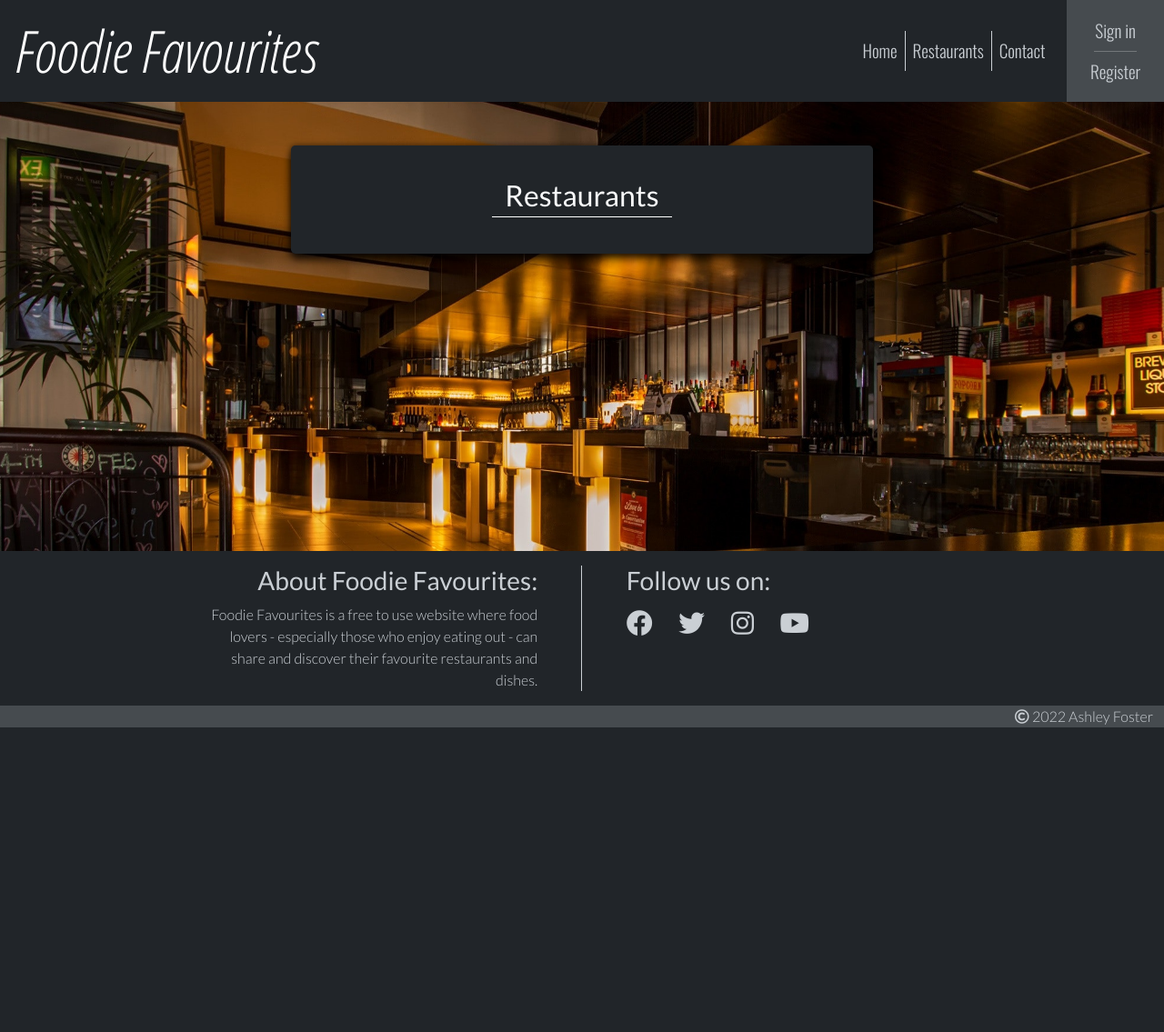
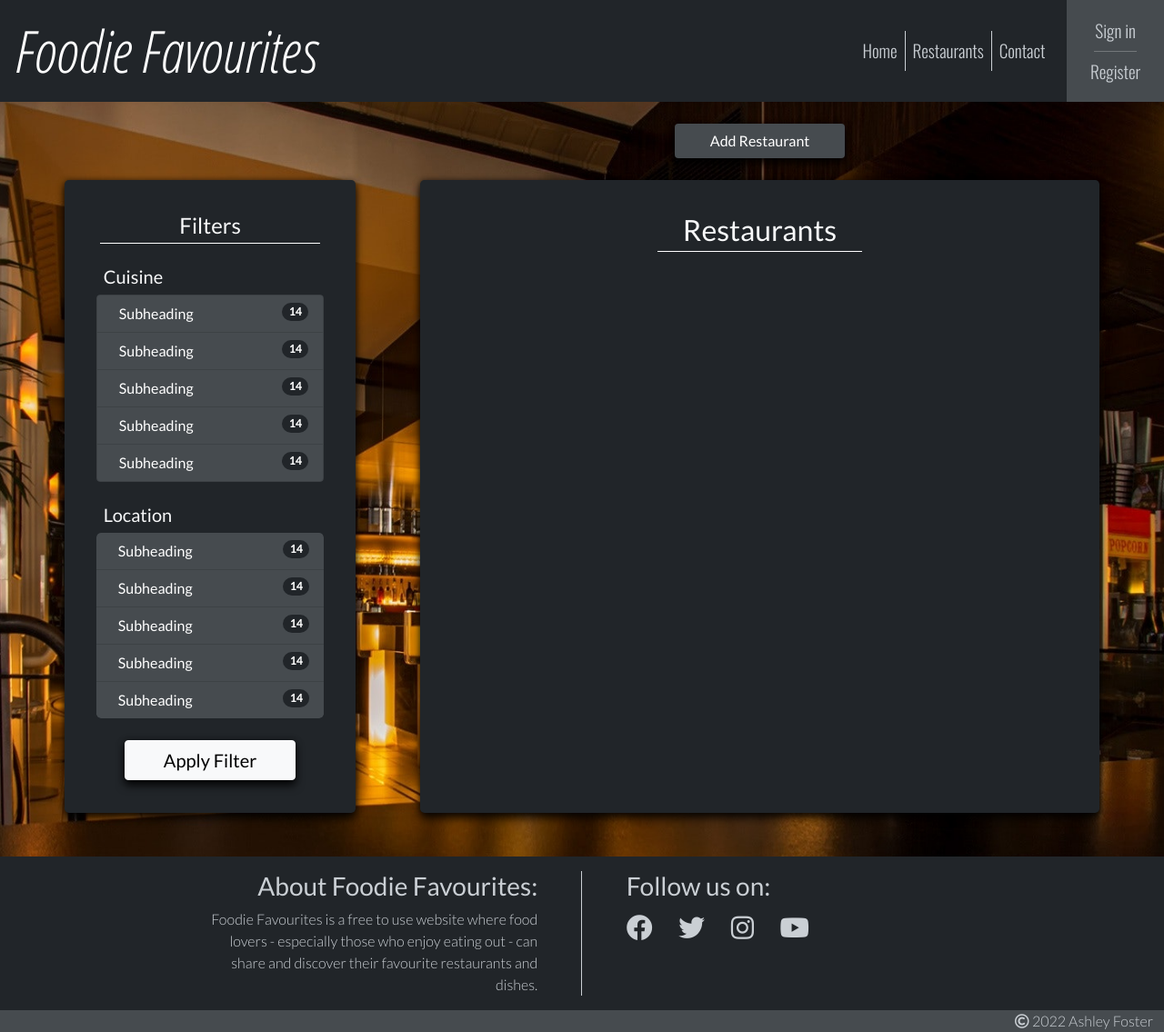
Before and after one commit to AshFoster/foodie-favourites, a Django app: page /restaurants/ in a window 1280 px wide. Shown: the whole page at 91% size. Before the commit the page ends 800 px from the top, so only its background shows below. Run offline with Django 3.2, Linux system fonts and the light colour scheme; data that the repository does not hold is empty.

Commit message:
Add code to display filters section on restaurants.html

```diff
--- a/static/css/style.css
+++ b/static/css/style.css
@@ -70,6 +70,10 @@ main {
     max-width: 1400px;
 }
 
+.mw-1600px {
+    max-width: 1600px;
+}
+
 
 /* Box shadows */
 .box-shadow-custom {
@@ -105,6 +109,17 @@ main {
     width: 100%;
     max-height: 25vh;
     object-fit: cover;
+}
+
+.list-group {
+    max-height: 40vh;
+    overflow-y: auto;
+    -webkit-overflow-scrolling: touch;
+}
+
+.list-group .list-group-item {
+    background-color: var(--custom-color-lighter-dark);
+    color: var(--custom-color-white);
 }
 
 
@@ -163,6 +178,12 @@ footer .vr {
 
 
 /* ---------------------------------------------------- MEDIA QUERIES */
+@media screen and (max-width: 368px) {
+    .fs-small-custom button {
+        font-size: .8em !important;
+    }
+}
+
 @media screen and (min-width: 368px) {
     .navbar-custom .navbar-brand {
         font-size: 3em !important;
@@ -182,6 +203,10 @@ footer .vr {
 
     #main-nav li:nth-last-child(2) {
         border-right: none;
+    }
+
+    .w-sm-75 {
+        width: 75%;
     }
 }
 
@@ -209,4 +234,12 @@ footer .vr {
     .navbar-custom .navbar-brand {
         font-size: 4em !important;
     }
+
+    .w-xl-25 {
+        width: 25% !important;
+    }
+
+    .w-xl-100 {
+        width: 100%;
+    }
 }
--- a/templates/restaurants.html
+++ b/templates/restaurants.html
@@ -4,8 +4,93 @@
 
 <div class="bg-img bg-img-restaurant"></div>
 
+<div class="containter-fluid">
+    <div class="row w-sm-75 w-xl-100 mt-4 mb-3 my-xl-4 mx-auto mw-1600px justify-content-evenly fs-small-custom">
+        <button class="d-xl-none col-4 col-lg-3 btn bg-lighter-dark-custom text-white box-shadow-custom">Fliters</button>
+        <div class="d-none d-xl-block col-xl-3"></div>
+        <div class="d-flex col-4 col-lg-3 col-xl-7 p-0 justify-content-center">
+            <button class="w-100 w-xl-25 btn bg-lighter-dark-custom text-white box-shadow-custom">Add Restaurant</button>
+        </div>
+    </div>
+    <div class="row justify-content-evenly mw-1600px mx-auto">
+        <div class="d-none d-xl-block col-xl-3 mb-5 py-4 bg-dark rounded-3 box-shadow-custom h-100">
+            <div class="row justify-content-center page-title">
+                <div class="col-10 mb-1 p-2 text-light">
+                    <h4 class="text-center m-1">Filters</h4>
+                    <hr class="m-1">
+                    <h5 class="mt-4 ps-2">Cuisine</h5>
+                    <ul class="list-group list-group-flushrounded-3">
+                        <li class="list-group-item d-flex justify-content-between align-items-start">
+                            <div class="ms-2 me-auto">
+                                <div>Subheading</div>
+                            </div>
+                            <span class="badge bg-dark rounded-pill">14</span>
+                        </li>
+                        <li class="list-group-item d-flex justify-content-between align-items-start">
+                            <div class="ms-2 me-auto">
+                                <div>Subheading</div>
+                            </div>
+                            <span class="badge bg-dark rounded-pill">14</span>
+                        </li>
+                        <li class="list-group-item d-flex justify-content-between align-items-start">
+                            <div class="ms-2 me-auto">
+                                <div>Subheading</div>
+                            </div>
+                            <span class="badge bg-dark rounded-pill">14</span>
+                        </li>
+                        <li class="list-group-item d-flex justify-content-between align-items-start">
+                            <div class="ms-2 me-auto">
+                                <div>Subheading</div>
+                            </div>
+                            <span class="badge bg-dark rounded-pill">14</span>
+                        </li>
+                        <li class="list-group-item d-flex justify-content-between align-items-start">
+                            <div class="ms-2 me-auto">
+                                <div>Subheading</div>
+                            </div>
+                            <span class="badge bg-dark rounded-pill">14</span>
+                        </li>
+                    </ul>
+                    <h5 class="mt-4 ps-2">Location</h5>
+                    <ul class="list-group list-group-flush rounded-3">
+                        <li class="list-group-item d-flex justify-content-between align-items-start">
+                            <div class="ms-2 me-auto">
+                                <div>Subheading</div>
+                            </div>
+                            <span class="badge bg-dark rounded-pill">14</span>
+                        </li>
+                        <li class="list-group-item d-flex justify-content-between align-items-start">
+                            <div class="ms-2 me-auto">
+                                <div>Subheading</div>
+                            </div>
+                            <span class="badge bg-dark rounded-pill">14</span>
+                        </li>
+                        <li class="list-group-item d-flex justify-content-between align-items-start">
+                            <div class="ms-2 me-auto">
+                                <div>Subheading</div>
+                            </div>
+                            <span class="badge bg-dark rounded-pill">14</span>
+                        </li>
+                        <li class="list-group-item d-flex justify-content-between align-items-start">
+                            <div class="ms-2 me-auto">
+                                <div>Subheading</div>
+                            </div>
+                            <span class="badge bg-dark rounded-pill">14</span>
+                        </li>
+                        <li class="list-group-item d-flex justify-content-between align-items-start">
+                            <div class="ms-2 me-auto">
+                                <div>Subheading</div>
+                            </div>
+                            <span class="badge bg-dark rounded-pill">14</span>
+                        </li>
+                    </ul>
                     <div class="d-flex justify-content-center">
-    <div class="containter-fluid col-10 col-lg-8 col-xl-6 col-xxl-5 my-5 py-4 bg-dark rounded-3 box-shadow-custom">
+                        <button class="btn btn-light fs-5 mt-4 w-75 box-shadow-custom">Apply Filter</button>
+                    </div>
+                </div>
+            </div>
+        </div>
+        <div class="col-10 col-lg-8 col-xl-7 mb-5 py-4 bg-dark rounded-3 box-shadow-custom">
             <div class="row justify-content-center page-title">
                 <div class="col-8 col-sm-5 col-md-4 mb-1 p-2 text-light">
                     <h2 class="text-center m-1">Restaurants</h2>
@@ -21,8 +106,8 @@
                             <div class="col-md-4 h-md-25vh">
                                 <a href="#">
                                     {% if "default" in restaurant.image.url %}
-                                <img src="../static/images/default-restaurant.jpg" class="img-fluid rounded card-image"
-                                    alt="Default image for restaurants posts">
+                                    <img src="../static/images/default-restaurant.jpg"
+                                        class="img-fluid rounded card-image" alt="Default image for restaurants posts">
                                     {% else %}
                                     <img class="img-fluid rounded card-image" src="{{ restaurant.image.url }}"
                                         alt="Uploaded image for restaurant's post">
@@ -49,5 +134,6 @@
             {% endfor %}
         </div>
     </div>
+</div>
 
 {% endblock %}
```
Lines whose indentation alone changed are shown as unchanged.
